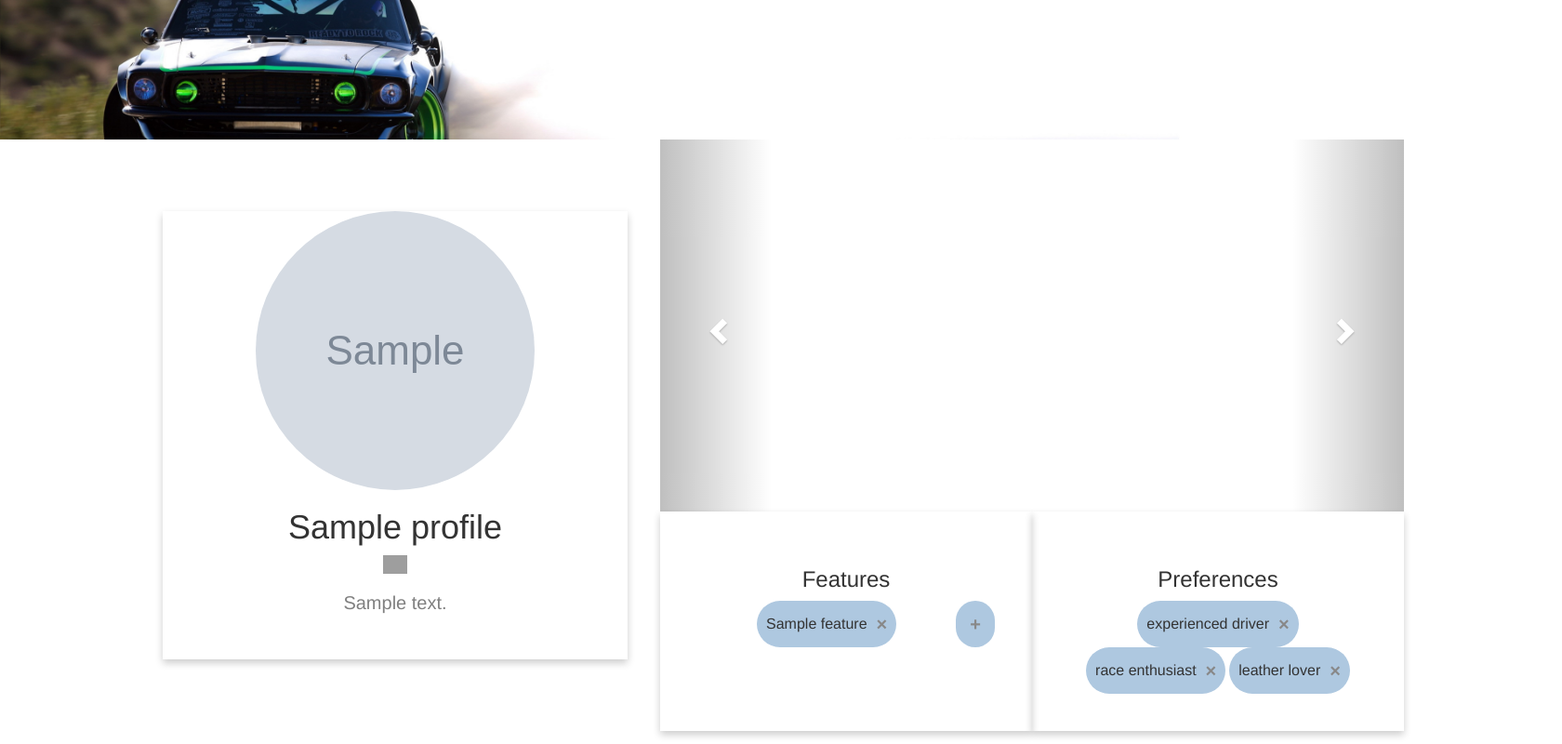
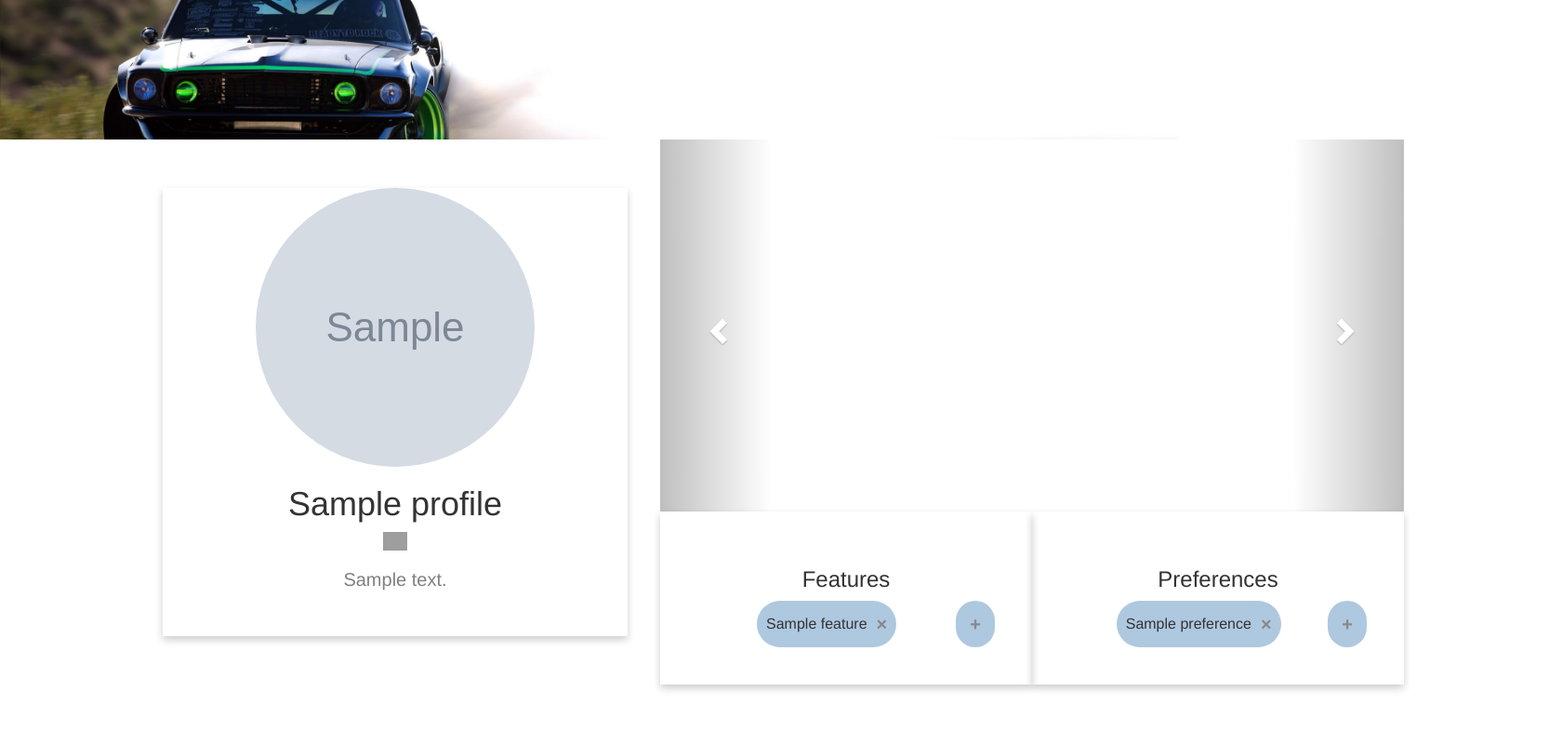
Before and after one commit to Tuddy18/MasinaVisurilorTale-Monolith, a Flask app: template app/templates/profile.html in a window 1680 px wide. Shown: the whole page at 93% size. Run offline with Flask 2, Linux system fonts and the light colour scheme; the template is opened without the code that fills it: most values are stand-ins (such as "Sample title", 1, 10 or a date in 2020); grey boxes marked "Sample" are stand-in pictures; some libraries are stand-ins or nearby versions; grey boxes are pictures that could not be loaded.

Commit message:
added editable preferences

```diff
--- a/app/static/css/profile.css
+++ b/app/static/css/profile.css
@@ -144,3 +144,9 @@ button:hover, a:hover {
     max-width: 150px;
     margin-top: 12px;
 }
+
+#preference_to_be_added {
+    max-height: 25px;
+    max-width: 150px;
+    margin-top: 12px;
+}
--- a/app/static/js/profile.js
+++ b/app/static/js/profile.js
@@ -3,6 +3,13 @@ $( document ).ready(function() {
     $('#feature_to_be_added').on('keypress', function(e){
         if(e.which === 13){
             addFeature( $('#feature_to_be_added').val());
+        }
+    });
+
+
+    $('#preference_to_be_added').on('keypress', function(e){
+        if(e.which === 13){
+            addPreference( $('#preference_to_be_added').val());
         }
     });
 });
@@ -36,14 +43,39 @@ function addFeature(feature_text) {
         $('#feature_to_be_added').hide();
 
         location.reload();
-
-//        var chips_container =  $('#feature_to_be_added').parent().parent();
-//        var new_chip = $("<div>");
-//        new_chip.addClass("chip");
-//        new_chip.textContent = feature_text;
-//        new_chip.show();
-//
-//        chips_container.add(new_chip);
     }
    });
 }
+
+function removePreference(clicked_button, preference_text) {
+//    $.ajax({url:'/profile/remove-chip' + preference_name});
+
+    $.ajax({
+    type: 'POST',
+    url: '/profile/remove-preference',
+    data: {
+        'preference_text': preference_text
+    },
+    success: function(msg){
+        console.log('Deleted Preference: ' + preference_text);
+        clicked_button.parentElement.style.display='none';
+    }
+});
+}
+
+
+function addPreference(preference_text) {
+    $.ajax({
+    type: 'POST',
+    url: '/profile/add-preference',
+    data: {
+        'preference_text': preference_text
+    },
+    success: function(msg){
+        console.log('Added Preference: ' + preference_text);
+        $('#preference_to_be_added').hide();
+
+        location.reload();
+    }
+   });
+}
--- a/app/templates/profile.html
+++ b/app/templates/profile.html
@@ -81,20 +81,19 @@
             <div class="attributes-container">
                 <div class="description">
                     <h3>Preferences</h3>
+                    {% for preference in preferences %}
+
                     <div class="chip">
-                        experienced driver
-                        <span class="closebtn" onclick="this.parentElement.style.display='none'">&times;</span>
-                    </div>
-                    <div class="chip">
-                        race enthusiast
-                        <span class="closebtn" onclick="this.parentElement.style.display='none'">&times;</span>
-                    </div>
-                    <div class="chip">
-                        leather lover
-                        <span class="closebtn" onclick="this.parentElement.style.display='none'">&times;</span>
+                        {{preference}}
+                        <span class="closebtn" onclick="removePreference(this, '{{preference}}')">&times;</span>
                     </div>
 
+                    {% endfor %}
 
+                    <div class="add-chip">
+                        <input id="preference_to_be_added" type="text" style="display:none;">
+                        <span class="addbtn" onclick="$('#preference_to_be_added').show();">&plus;</span>
+                    </div>
                 </div>
             </div>
         </div>
--- a/sqldump/data/db.sql
+++ b/sqldump/data/db.sql
@@ -81,7 +81,7 @@ INSERT INTO Profile(AccountId, Name, ProfileType, Description ) VALUES(2, 'Chevy
 INSERT INTO Profile(AccountId, Name, ProfileType, Description ) VALUES(3, 'Beatle', 'Car', 'Lorem ipsum dolor sit amet, consectetur adipiscing elit. Maecenas interdum venenatis bibendum. Maecenas id porta nibh. Quisque ut lorem viverra, maximus risus sit amet, aliquet nulla. Aliquam erat volutpat. Etiam ac pellentesque ante. Mauris condimentum molestie tristique. Phasellus sit amet vehicula metus.');
 INSERT INTO Profile(AccountId, Name, ProfileType, Description ) VALUES(4, 'Mercedes', 'Car', 'Lorem ipsum dolor sit amet, consectetur adipiscing elit. Maecenas interdum venenatis bibendum. Maecenas id porta nibh. Quisque ut lorem viverra, maximus risus sit amet, aliquet nulla. Aliquam erat volutpat. Etiam ac pellentesque ante. Mauris condimentum molestie tristique. Phasellus sit amet vehicula metus.');
 
-INSERT INTO Photo(ProfileId, Url) VALUES(1, 'https://www.bmw-m.com/content/dam/bmw/marketBMW_M/common/topics/magazine-article-pool/2019/bmw-m-wallpaper/bmw-m850i-individual-night-sky-gallery-01.jpg')
+INSERT INTO Photo(ProfileId, Url) VALUES(1, 'https://www.bmw-m.com/content/dam/bmw/marketBMW_M/common/topics/magazine-article-pool/2019/bmw-m-wallpaper/bmw-m850i-individual-night-sky-gallery-01.jpg');
 
 INSERT INTO Photo(ProfileId, Url) VALUES(2, 'https://media.apnarm.net.au/media/images/2018/09/10/b881570332z1_20180910142638_000gnu1850e21-0-q7lilirpso9msbdgxq2_fct2072x1554x622x452_t1880.jpg');
 INSERT INTO Photo(ProfileId, Url) VALUES(2, 'https://drivetribe.imgix.net/RYeyMS-OS2-XkAX4R0grRg?w=1400&h=788&fm=webp&auto=compress&lossless=true&fit=crop&crop=faces');
```
Also changed, not shown: app/profile/profile.py (+25 -1 lines).
